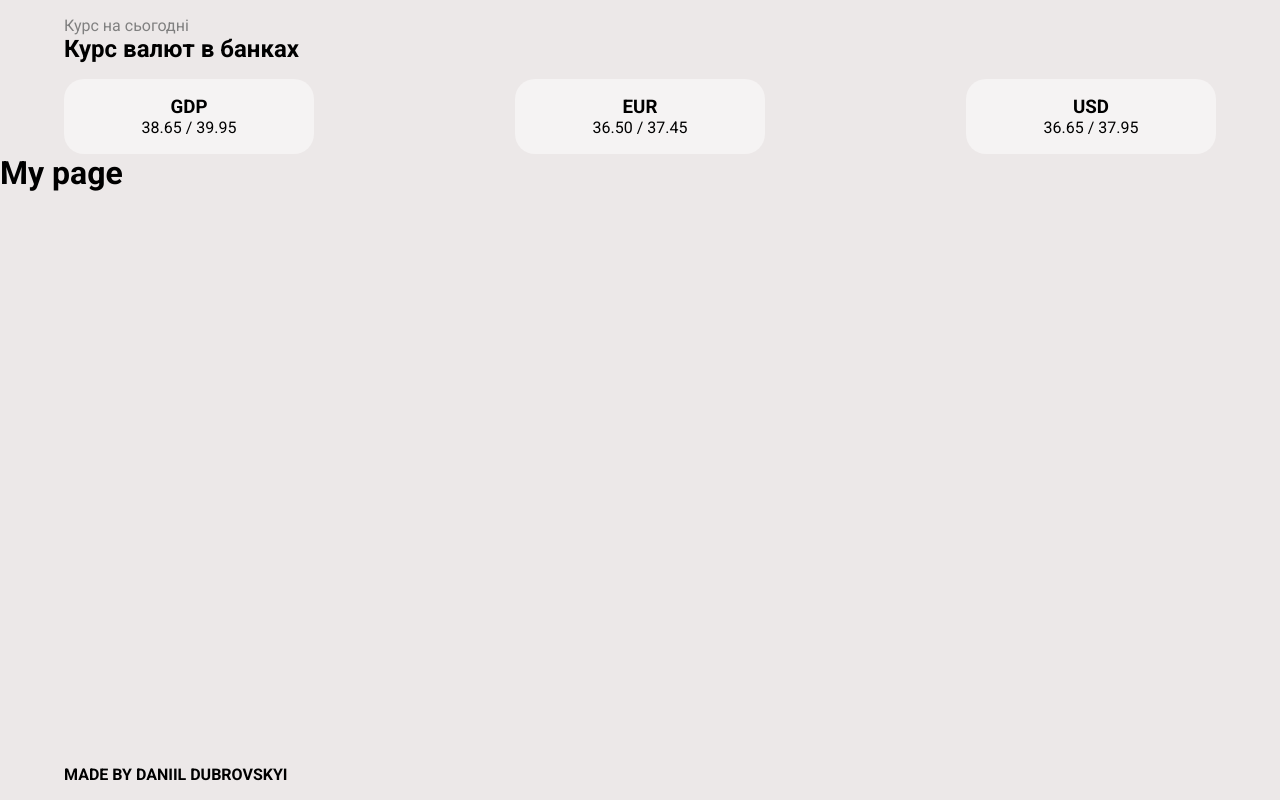
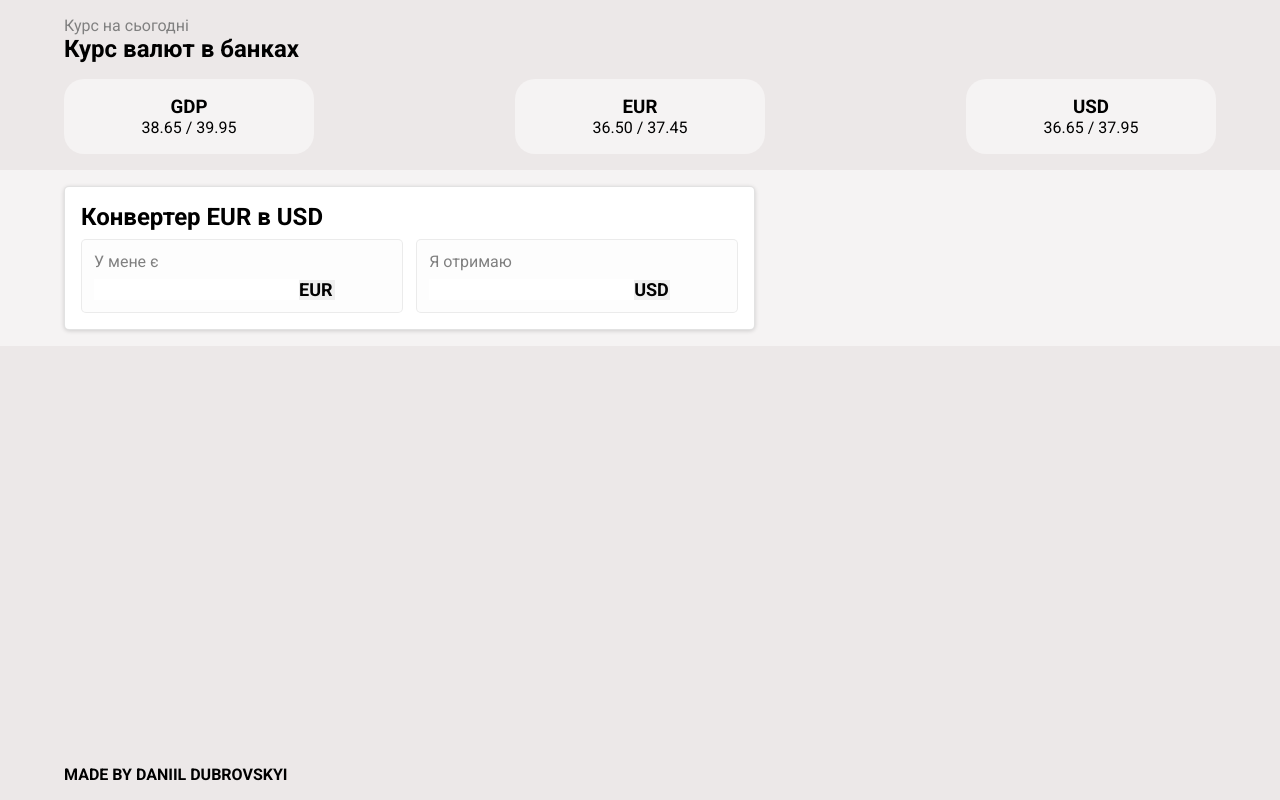
Before and after one commit to jokemeister/currency_converter, a React (Create React App) app: page / in a window 1280 px wide. Built offline with nearby package versions, Linux system fonts and the light colour scheme.

Commit message:
add homepage with basic functionality

```diff
--- a/src/pages/HomePage/HomePage.jsx
+++ b/src/pages/HomePage/HomePage.jsx
@@ -1,10 +1,100 @@
-import React from "react";
-import style from "./HomePage.module.css";
+import React, { useContext, useEffect, useState } from "react";
+import { CurrencyContext } from "../../hoc/CurrencyProvider";
+import styles from "./HomePage.module.css";
+
+const currencyData = new Map();
 
 export const HomePage = () => {
+  const [currencyBase, setCurrencyBase] = useState([]);
+
+  const [buyCurrency, setBuyCurrency] = useState("USD");
+  const [buyAmount, setBuyAmount] = useState();
+
+  const [saleCurrency, setSaleCurrency] = useState("EUR");
+  const [saleAmount, setSaleAmount] = useState();
+
+  const { getCurrency } = useContext(CurrencyContext);
+
+  useEffect(() => {
+    setCurrencyBase(getCurrency());
+  }, []);
+
+  useEffect(() => {
+    if (currencyBase.length > 0) {
+      currencyBase.forEach((currency) => {
+        currencyData.set(currency.ccy, {
+          sale: currency.sale,
+          buy: currency.buy,
+        });
+      });
+    }
+  }, [currencyBase]);
+
+  function changeSaleAmount(e) {
+    if (currencyData.size <= 0) return;
+    setSaleAmount(e.target.value);
+    setBuyAmount(
+      (e.target.value * currencyData.get(saleCurrency).buy) /
+        currencyData.get(buyCurrency).buy
+    );
+  }
+
+  function changeBuyAmount(e) {
+    if (currencyData.size <= 0) return;
+    setBuyAmount(e.target.value);
+    setSaleAmount(
+      (e.target.value / currencyData.get(saleCurrency).buy) *
+        currencyData.get(buyCurrency).buy
+    );
+  }
+
   return (
-    <>
-      <h1>My page</h1>
-    </>
+    <main className={styles.main}>
+      <div className="container">
+        <section className={styles.convertion_section}>
+          <h2 className={styles.section_title}>
+            Конвертер {saleCurrency} в {buyCurrency}
+          </h2>
+          <div className={styles.convertion_block}>
+            <div className={styles.sale_block}>
+              <p className={styles.sale_title}>У мене є</p>
+              <input
+                className={styles.sale_input}
+                type="number"
+                value={saleAmount}
+                onChange={changeSaleAmount}
+              />
+              <select
+                className={styles.sale_select}
+                value={saleCurrency}
+                onChange={(e) => setSaleCurrency(e.target.value)}
+              >
+                <option value="USD">USD</option>
+                <option value="EUR">EUR</option>
+                <option value="GBP">GBP</option>
+              </select>
+            </div>
+            <div className={styles.buy_block}>
+              <p className={styles.buy_title}>Я отримаю</p>
+              <input
+                className={styles.buy_input}
+                type="number"
+                value={buyAmount}
+                onChange={changeBuyAmount}
+              />
+              <select
+                className={styles.buy_select}
+                value={buyCurrency}
+                onChange={(e) => setBuyCurrency(e.target.value)}
+              >
+                <option value="USD">USD</option>
+                <option value="EUR">EUR</option>
+                <option value="GBP">GBP</option>
+              </select>
+            </div>
+          </div>
+        </section>
+      </div>
+    </main>
   );
 };
--- a/src/pages/HomePage/HomePage.module.css
+++ b/src/pages/HomePage/HomePage.module.css
@@ -0,0 +1,51 @@
+.main {
+  background-color: rgba(255, 255, 255, 0.449);
+  margin-top: 16px;
+  padding: 16px;
+}
+
+.convertion_section {
+  padding: 16px;
+  width: 60%;
+  justify-content: center;
+  background-color: white;
+  box-shadow: rgba(0, 0, 0, 0.16) 0px 1px 4px;
+  border: 1px solid rgba(190, 190, 190, 0.441);
+  border-radius: 5px;
+}
+
+.section_title {
+  margin-bottom: 8px;
+}
+
+.convertion_block {
+  display: grid;
+  grid-template-columns: repeat(2, 1fr);
+  column-gap: 2%;
+}
+
+.sale_block, .buy_block {
+  width: 100%;
+  padding: 12px;
+  background-color: rgb(253, 253, 253);
+  border: 1px solid rgba(212, 212, 212, 0.441);
+  border-radius: 5px;
+}
+
+.sale_title, .buy_title {
+  margin-bottom: 8px;
+  color: grey;
+}
+
+.sale_input, .sale_select, .buy_input, .buy_select {
+  outline: none;
+  border: none;
+  appearance: none;
+  font-size: 18px;
+}
+
+.sale_select, .buy_select {
+  font-size: 18px;
+  font-weight: bold;
+  max-width: max-content;
+}
```
